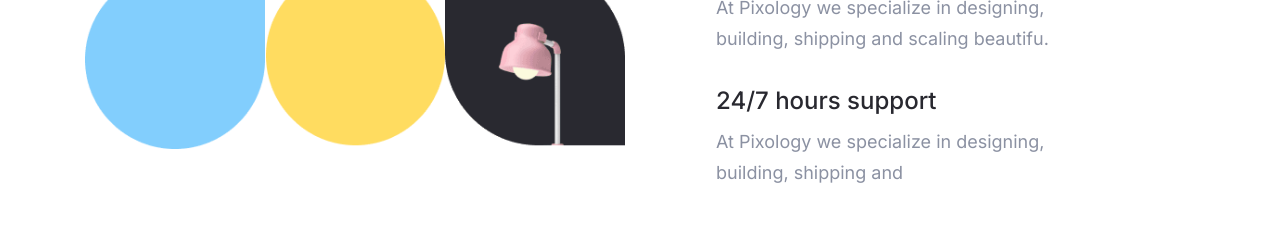
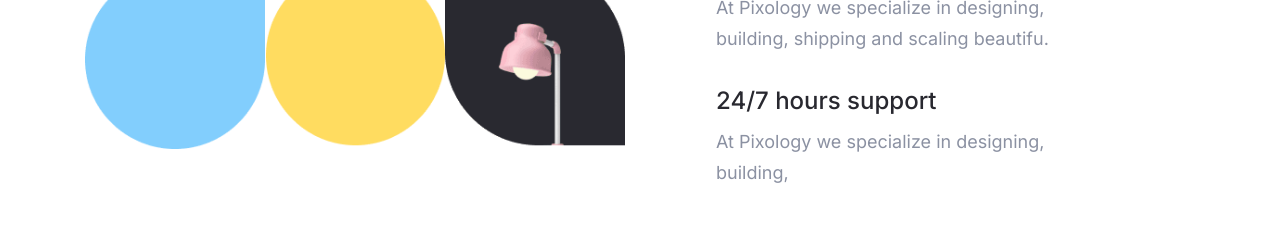
Before and after one commit to Santicabral0478/greenstudios, a Next.js app: page / in a window 1280 px wide. Shown: the part 2220-2459 px from the top of the page. Built offline with nearby package versions, Linux system fonts and the light colour scheme; no server answers.

Commit message:
update ededf453

```diff
--- a/src/components/About/index.tsx
+++ b/src/components/About/index.tsx
@@ -70,7 +70,7 @@ export const About: FunctionComponent = ()=>{
                     <h3 className="h3 card-title">24/7 hours support</h3>
 
                     <p className="card-text">
-                      At Pixology we specialize in designing, building, shipping and
+                      At Pixology we specialize in designing, building,
                     </p>
                   </div>
 
```
